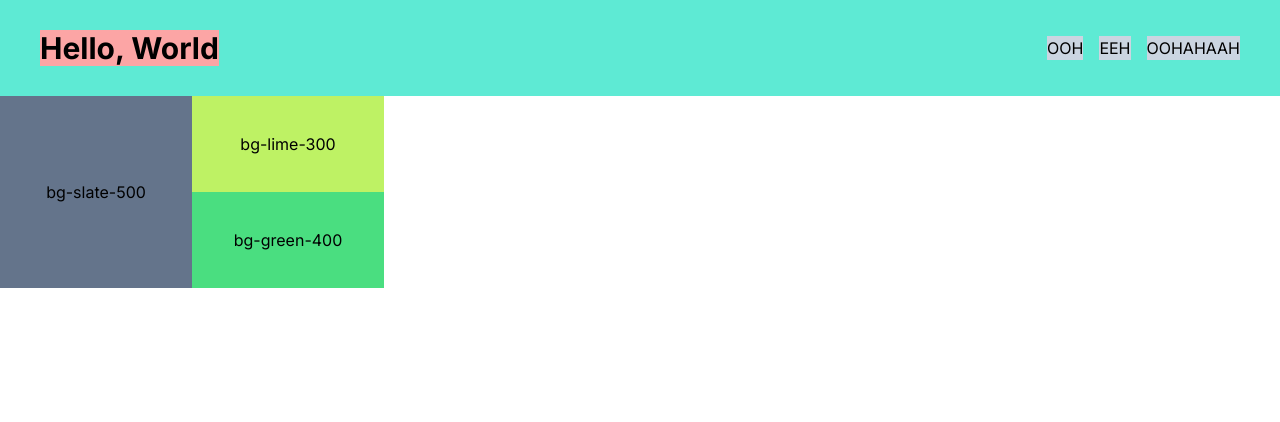
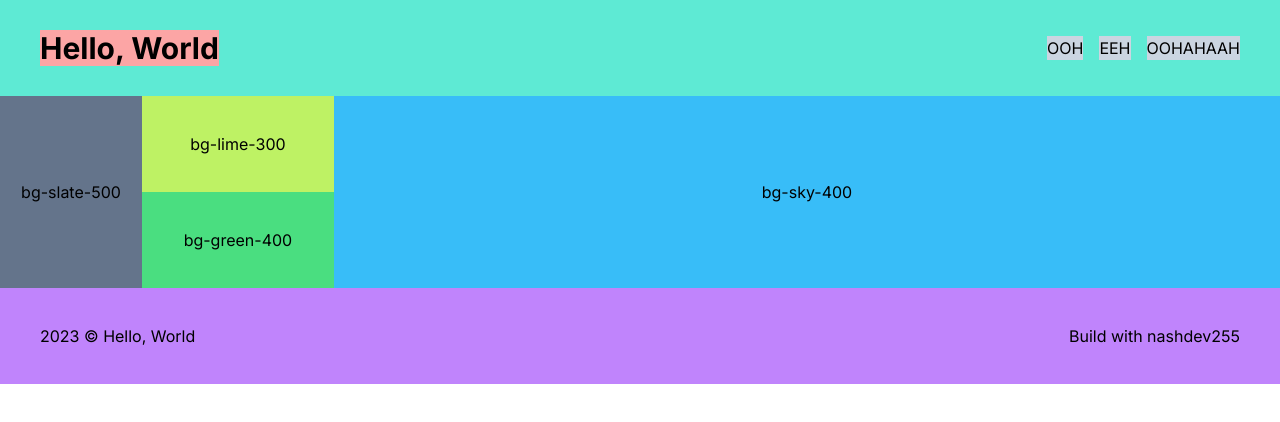
Before and after one commit to nashdev255/css-tutorial, a Next.js app: page / in a window 1280 px wide. Shown: the top 422 px of the page. Built offline with nearby package versions, Linux system fonts and the light colour scheme.

Commit message:
what is w-full

```diff
--- a/src/app/page.tsx
+++ b/src/app/page.tsx
@@ -21,7 +21,14 @@ export default function Home() {
           <div className='h-24 w-48 bg-lime-300 flex items-center justify-center'>bg-lime-300</div>
           <div className='h-24 w-48 bg-green-400 flex items-center justify-center'>bg-green-400</div>
         </div>
+        <div className='h-48 w-full bg-sky-400 flex items-center justify-center'>bg-sky-400</div>
       </div>
+      <footer className='h-24 w-full bg-purple-400 flex items-center'>
+        <div className='w-full mx-10 flex justify-between'>
+          <div>{ new Date().getFullYear() } &copy; Hello, World</div>
+          <div>Build with nashdev255</div>
+        </div>
+      </footer>
     </>
   )
 }
```
